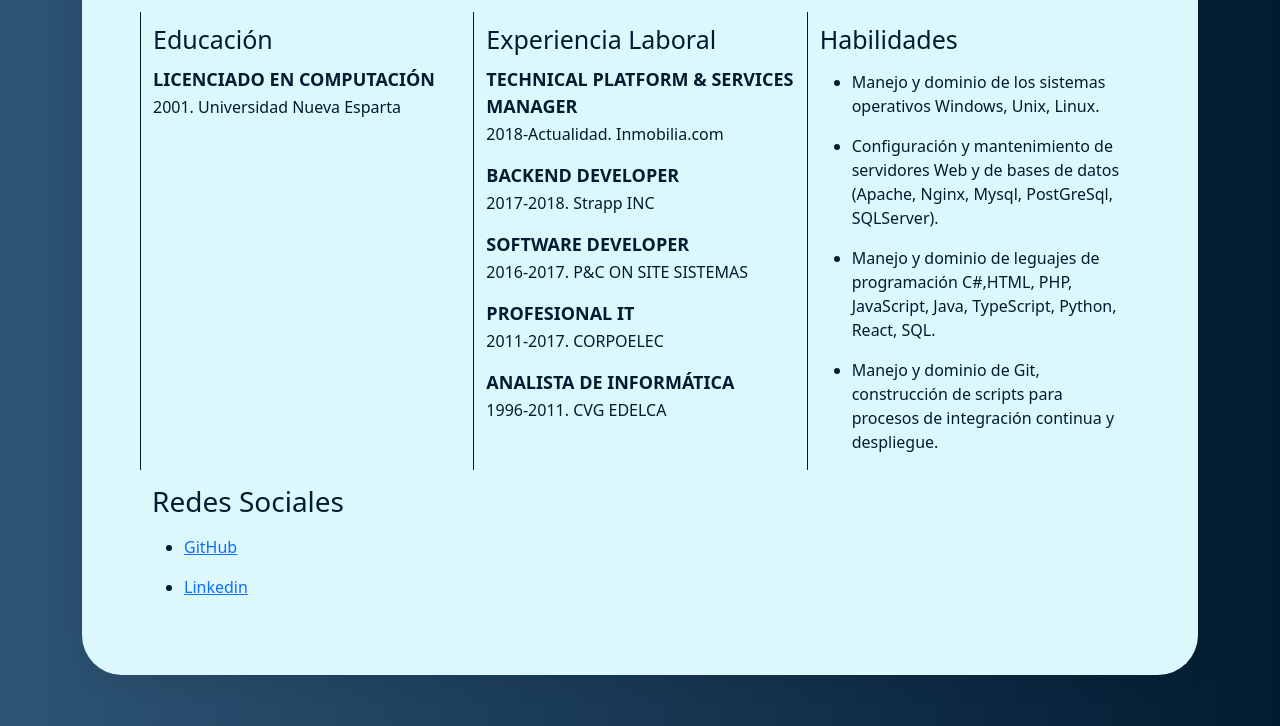
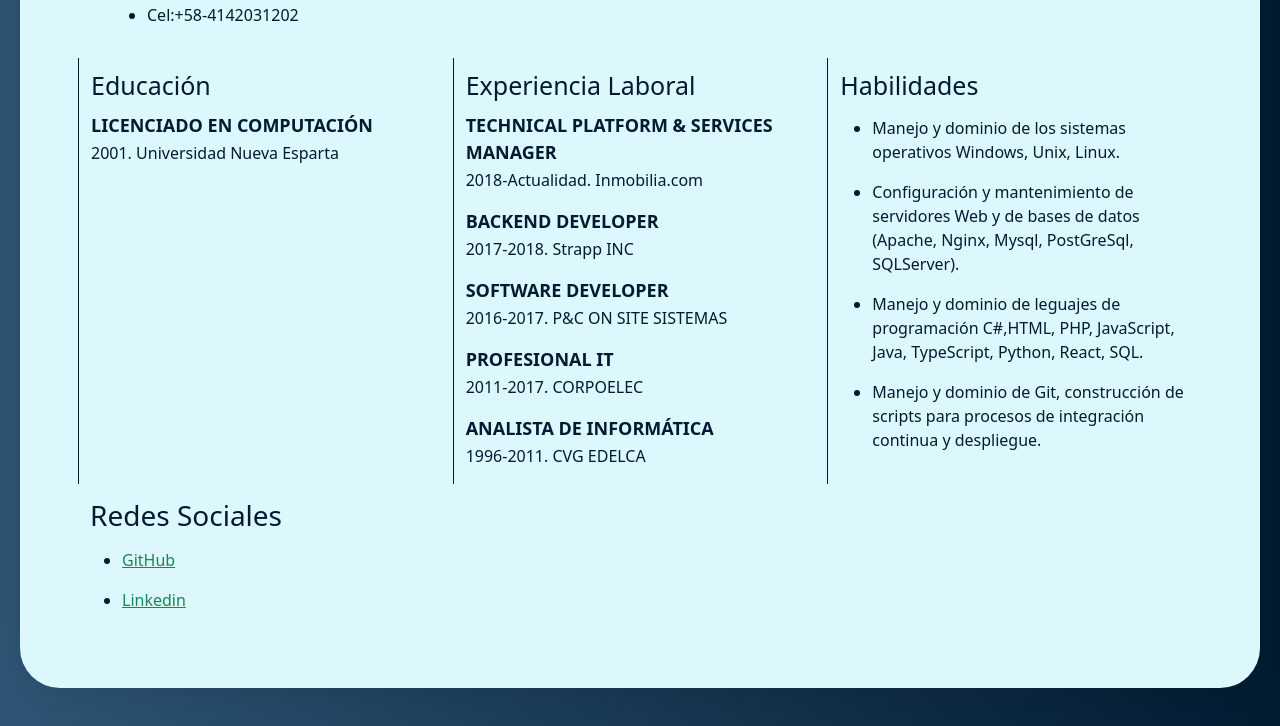
Before and after one commit to pjlopezE/pjlopeze.github.com, a plain HTML site: page index.html in a window 1280 px wide and 1247 px high. Shown: the part 521-1247 px from the top of the page. Drawn offline with Linux system fonts and the light colour scheme; a web font is replaced by a local one.

Commit message:
#003 aplicado boostrap container fluid

```diff
--- a/index.html
+++ b/index.html
@@ -13,7 +13,7 @@
 <link href="https://fonts.googleapis.com/css2?family=Ysabeau:ital,wght@0,100;0,400;0,700;1,200&display=swap" rel="stylesheet">
     </head>
     <body>
-        <div class="container">
+        <div class="container-fluid">
             <div class ="content">
                     <div class="row">
                         <div class="col-xs-12 col-sm-12 col-md-5 col-lg-4">
@@ -91,10 +91,10 @@
                             <h3>Redes Sociales</h3>
                             <ul>
                                 <li>
-                                    <a href="https://github.com/pjlopezE" target="_blank">GitHub</a>
+                                    <a href="https://github.com/pjlopezE" target="_blank" class="link-success">GitHub</a>
                                  </li>
                                 <li>
-                                    <a href="https://linkedin.com/in/pedro-josé-lópez-esteller-079a72125" target="_blank">Linkedin</a>
+                                    <a href="https://linkedin.com/in/pedro-josé-lópez-esteller-079a72125" target="_blank" class="link-success">Linkedin</a>
                                 </li>
                             </ul>
                         </div>
```
